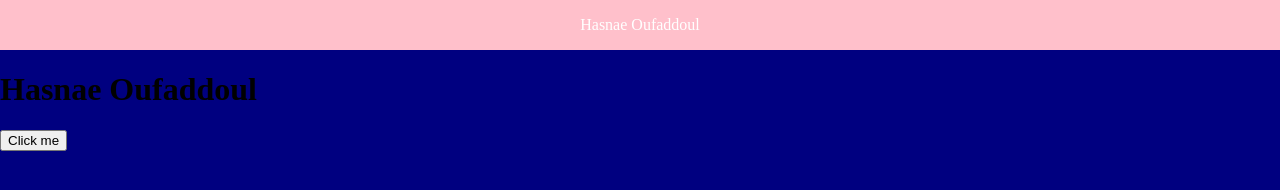
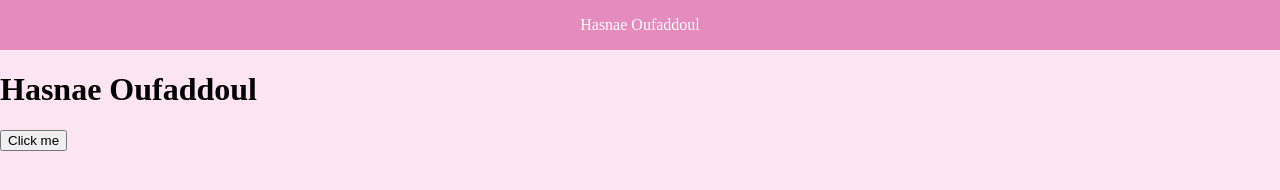
Before and after one commit to HASNAEOUFA/hasnaeoufa.github.io, a plain HTML site: page index.html in a window 1280 px wide. Drawn offline with Linux system fonts and the light colour scheme.

Commit message:
Update index.html

```diff
--- a/index.html
+++ b/index.html
@@ -3,14 +3,14 @@
     <title>Hasnae Oufaddoul</title>
     <style>
       body{
-        background-color:navy;
+        background-color:#fde4f2;
         padding:0;
         margin:0;
       }
       nav{
         width:100%;
         height:50px;
-        background-color:pink;
+        background-color:	#e68bbe;
         display:flex;
         justify-content:center;
         align-items:center;
```
